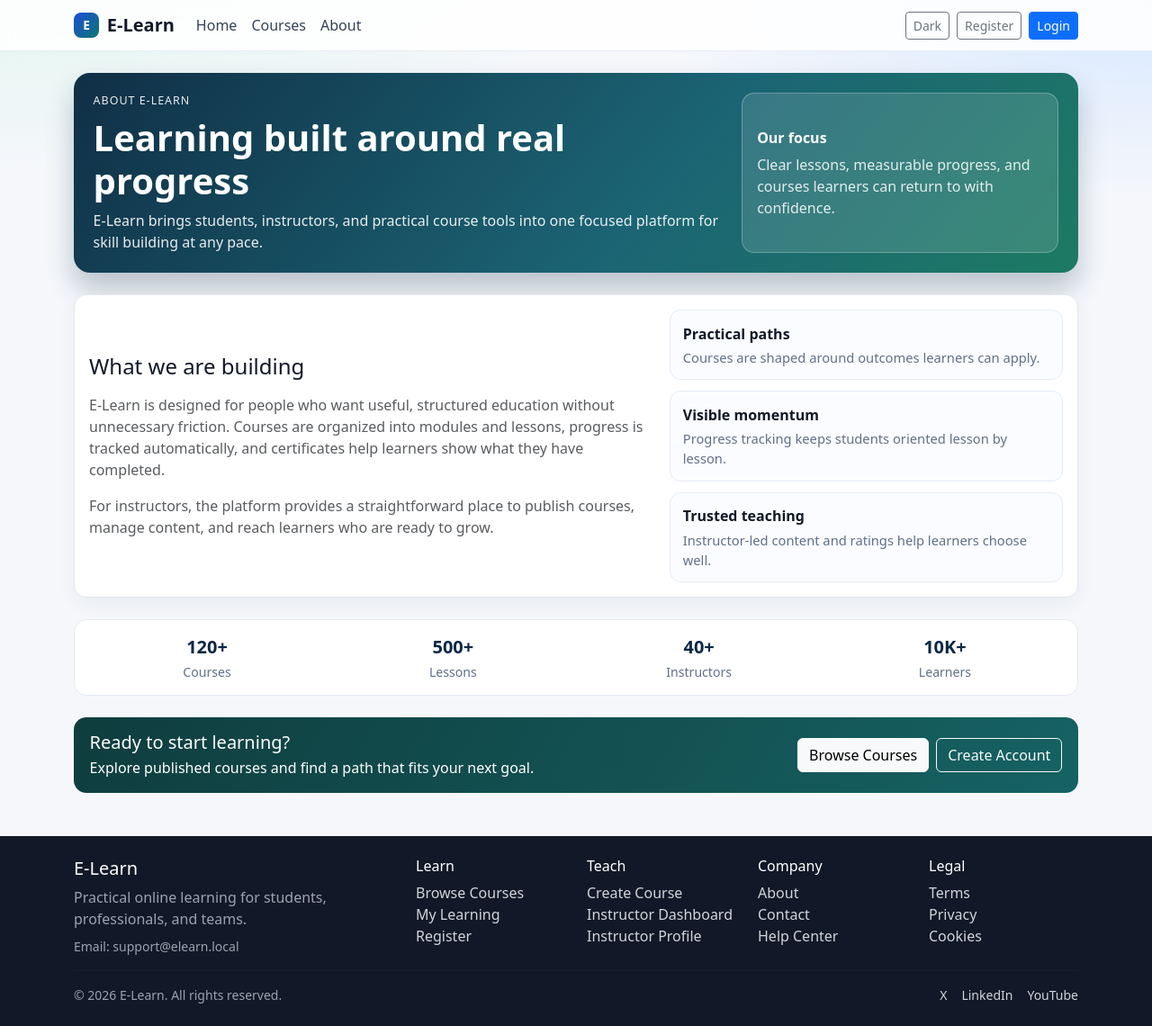
After one commit to drfidel/E-Learn-Website, a Django app: page /about/ in a window 1280 px wide. The commit adds this page. Shown: the whole page at 90% size. Run offline with Django 4.2, Linux system fonts and the light colour scheme.

Commit message:
Add course about page and polish site styling
add new course about page
update global styles and base layout
adjust course routing/views
refresh Python requirements

```diff
--- a/courses/public_urls.py
+++ b/courses/public_urls.py
@@ -4,5 +4,6 @@ from . import views
 
 urlpatterns = [
     path('', views.course_list, name='home'),
+    path('about/', views.about, name='about'),
     path('courses/<int:pk>/', views.course_detail, name='course_detail'),
 ]
--- a/courses/views.py
+++ b/courses/views.py
@@ -34,6 +34,10 @@ def course_list(request):
     page_number = request.GET.get('page')
     page_obj = paginator.get_page(page_number)
     return render(request, 'courses/course_list.html', {'courses': page_obj.object_list, 'page_obj': page_obj})
+
+
+def about(request):
+    return render(request, 'courses/about.html')
 
 
 def course_detail(request, pk):
--- a/requirements.txt
+++ b/requirements.txt
@@ -1,7 +1,8 @@
 Django==6
 djangorestframework==3.15.2
 djangorestframework-simplejwt==5.3.1
-psycopg2
+# psycopg2
+psycopg2-binary
 gunicorn==23.0.0
 Pillow==12.0.0
 stripe==11.4.1
--- a/static/css/styles.css
+++ b/static/css/styles.css
@@ -329,6 +329,85 @@ body {
   gap: 1rem;
 }
 
+.about-hero {
+  display: grid;
+  grid-template-columns: 2fr 1fr;
+  gap: 1rem;
+  align-items: stretch;
+  background: linear-gradient(130deg, #102f46, #1b6474 58%, #1d7a63);
+  color: #fff;
+  border-radius: 18px;
+  padding: 1.35rem;
+  box-shadow: 0 18px 30px rgba(16, 47, 70, 0.26);
+}
+
+.about-hero p {
+  color: rgba(255, 255, 255, 0.9);
+}
+
+.about-hero-card {
+  background: rgba(255, 255, 255, 0.13);
+  border: 1px solid rgba(255, 255, 255, 0.26);
+  border-radius: 14px;
+  padding: 1rem;
+  display: flex;
+  flex-direction: column;
+  justify-content: center;
+  gap: 0.35rem;
+}
+
+.about-hero-card span {
+  color: rgba(255, 255, 255, 0.86);
+}
+
+.about-values {
+  display: grid;
+  gap: 0.75rem;
+}
+
+.about-values div {
+  border: 1px solid #e6ecf5;
+  border-radius: 12px;
+  background: #fbfcff;
+  padding: 0.85rem;
+}
+
+.about-values strong,
+.about-values span {
+  display: block;
+}
+
+.about-values span {
+  color: #607088;
+  font-size: 0.92rem;
+  margin-top: 0.2rem;
+}
+
+.about-stats {
+  background: #fff;
+  border: 1px solid #e4e8f0;
+  border-radius: 14px;
+  display: grid;
+  grid-template-columns: repeat(4, minmax(0, 1fr));
+  gap: 0.5rem;
+  padding: 0.9rem;
+}
+
+.about-stats div {
+  text-align: center;
+}
+
+.about-stats strong {
+  display: block;
+  color: #0e2745;
+  font-size: 1.25rem;
+}
+
+.about-stats span {
+  color: #607088;
+  font-size: 0.88rem;
+}
+
 .site-footer {
   background: #111827;
   color: #e5e7eb;
@@ -529,6 +608,11 @@ html[data-theme='dark'] .certificate-card {
     grid-template-columns: 1fr;
   }
 
+  .about-hero,
+  .about-stats {
+    grid-template-columns: 1fr;
+  }
+
   .profile-hero {
     flex-direction: column;
     align-items: flex-start;
@@ -592,6 +676,8 @@ html[data-theme='dark'] .metric-card,
 html[data-theme='dark'] .module-block,
 html[data-theme='dark'] .card,
 html[data-theme='dark'] .trust-strip,
+html[data-theme='dark'] .about-stats,
+html[data-theme='dark'] .about-values div,
 html[data-theme='dark'] .empty-state {
   background: #111a2c !important;
   border-color: #243147 !important;
@@ -602,6 +688,8 @@ html[data-theme='dark'] .text-muted,
 html[data-theme='dark'] .form-text,
 html[data-theme='dark'] .meta-row,
 html[data-theme='dark'] .course-meta,
+html[data-theme='dark'] .about-values span,
+html[data-theme='dark'] .about-stats span,
 html[data-theme='dark'] .snapshot-row span,
 html[data-theme='dark'] .summary-item span,
 html[data-theme='dark'] small {
--- a/templates/base/base.html
+++ b/templates/base/base.html
@@ -22,6 +22,7 @@
       <ul class="navbar-nav me-auto mb-2 mb-lg-0">
         <li class="nav-item"><a class="nav-link" href="/">Home</a></li>
         <li class="nav-item"><a class="nav-link" href="/">Courses</a></li>
+        <li class="nav-item"><a class="nav-link" href="/about/">About</a></li>
         {% if user.is_authenticated and user.role == 'admin' %}
         <li class="nav-item"><a class="nav-link" href="/courses/dashboard/admin/">Admin</a></li>
         {% elif user.is_authenticated and user.role == 'instructor' %}
@@ -96,7 +97,7 @@
       <div class="col-md-2">
         <h6>Company</h6>
         <ul class="list-unstyled mb-0">
-          <li><a href="#">About</a></li>
+          <li><a href="/about/">About</a></li>
           <li><a href="#">Contact</a></li>
           <li><a href="#">Help Center</a></li>
         </ul>
--- /dev/null
+++ b/templates/courses/about.html
@@ -0,0 +1,70 @@
+{% extends 'base/base.html' %}
+{% block content %}
+<section class="about-hero mb-4">
+  <div>
+    <p class="eyebrow mb-2">About E-Learn</p>
+    <h1 class="display-6 fw-bold mb-2">Learning built around real progress</h1>
+    <p class="mb-0">E-Learn brings students, instructors, and practical course tools into one focused platform for skill building at any pace.</p>
+  </div>
+  <div class="about-hero-card">
+    <strong>Our focus</strong>
+    <span>Clear lessons, measurable progress, and courses learners can return to with confidence.</span>
+  </div>
+</section>
+
+<section class="dashboard-panel mb-4">
+  <div class="row g-4 align-items-center">
+    <div class="col-lg-7">
+      <h2 class="h4 mb-3">What we are building</h2>
+      <p class="text-muted">E-Learn is designed for people who want useful, structured education without unnecessary friction. Courses are organized into modules and lessons, progress is tracked automatically, and certificates help learners show what they have completed.</p>
+      <p class="text-muted mb-0">For instructors, the platform provides a straightforward place to publish courses, manage content, and reach learners who are ready to grow.</p>
+    </div>
+    <div class="col-lg-5">
+      <div class="about-values">
+        <div>
+          <strong>Practical paths</strong>
+          <span>Courses are shaped around outcomes learners can apply.</span>
+        </div>
+        <div>
+          <strong>Visible momentum</strong>
+          <span>Progress tracking keeps students oriented lesson by lesson.</span>
+        </div>
+        <div>
+          <strong>Trusted teaching</strong>
+          <span>Instructor-led content and ratings help learners choose well.</span>
+        </div>
+      </div>
+    </div>
+  </div>
+</section>
+
+<section class="about-stats mb-4">
+  <div>
+    <strong>120+</strong>
+    <span>Courses</span>
+  </div>
+  <div>
+    <strong>500+</strong>
+    <span>Lessons</span>
+  </div>
+  <div>
+    <strong>40+</strong>
+    <span>Instructors</span>
+  </div>
+  <div>
+    <strong>10K+</strong>
+    <span>Learners</span>
+  </div>
+</section>
+
+<section class="home-cta">
+  <div>
+    <h3 class="h5 mb-1">Ready to start learning?</h3>
+    <p class="mb-0">Explore published courses and find a path that fits your next goal.</p>
+  </div>
+  <div class="d-flex gap-2 flex-wrap">
+    <a href="/" class="btn btn-light">Browse Courses</a>
+    <a href="/accounts/register/" class="btn btn-outline-light">Create Account</a>
+  </div>
+</section>
+{% endblock %}
```
Also changed, not shown: 1 other file.
